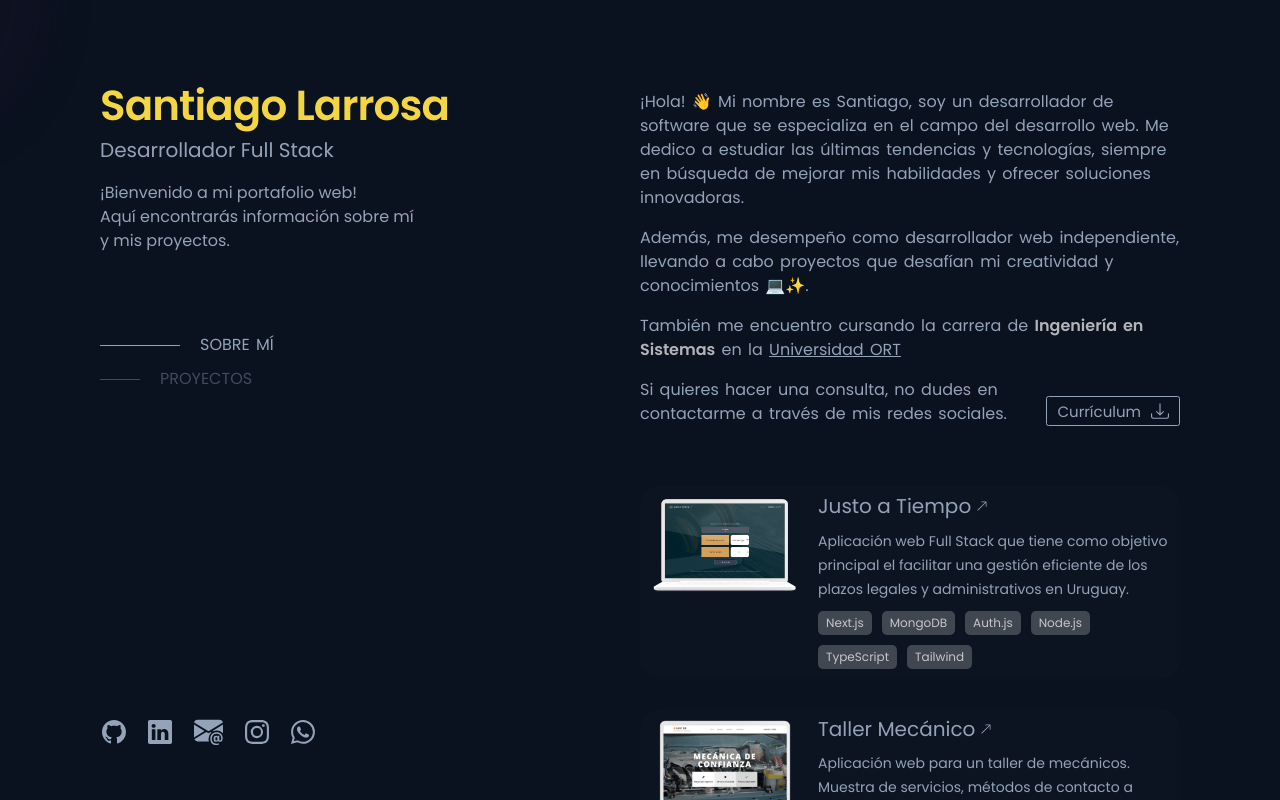
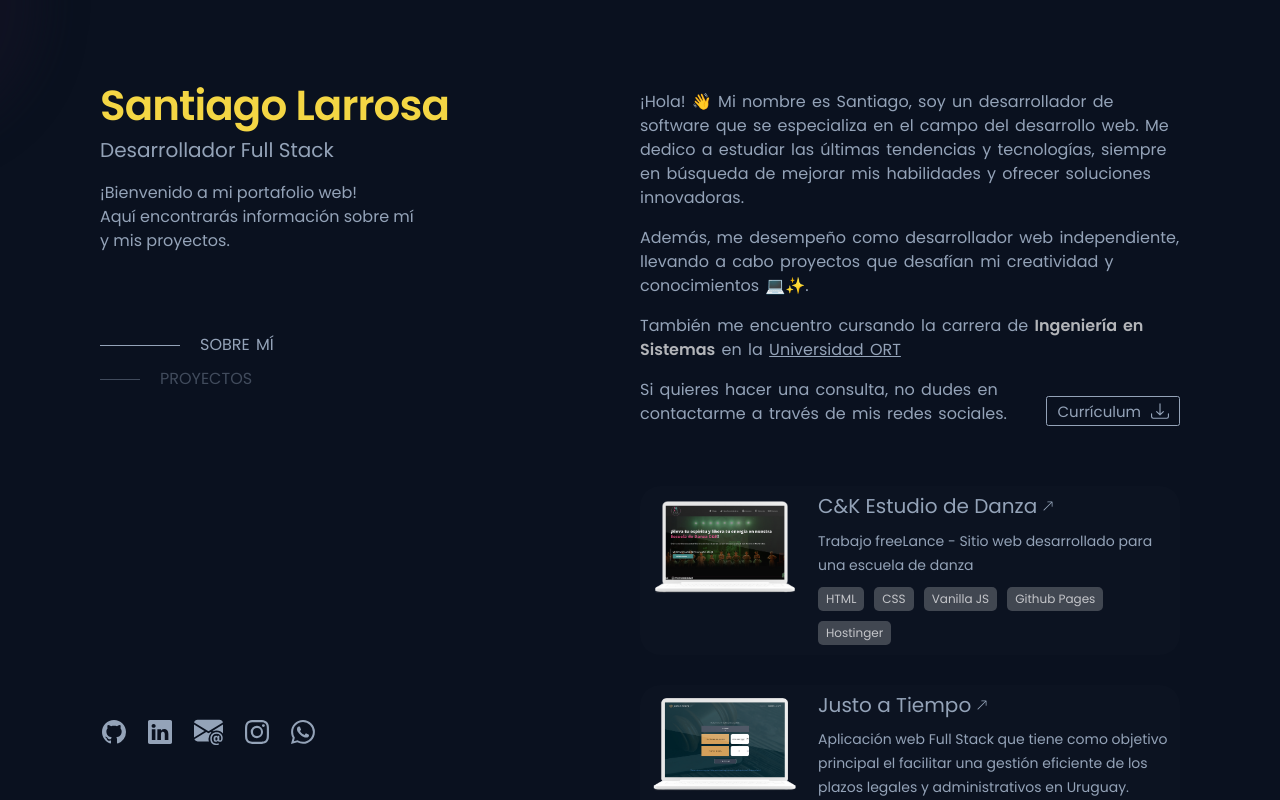
Before and after one commit to Dev-Santi/my_portfolio, a Next.js app: page / in a window 1280 px wide. Shown: the top 800 px of the page. Built offline with nearby package versions, Linux system fonts and the light colour scheme.

Commit message:
agregando CYK

```diff
--- a/src/projects.js
+++ b/src/projects.js
@@ -1,4 +1,15 @@
 export default [
+    {
+        id: "9",
+        title: "C&K Estudio de Danza",
+        description:
+            "Trabajo freeLance - Sitio web desarrollado para una escuela de danza",
+        img: "/card_imgs/CYK.png",
+        alt: "Ilustración de cómo se ve el sitio web en una notebook.",
+        tools: ["HTML", "CSS", "Vanilla JS", "Github Pages", "Hostinger"],
+        github: "https://github.com/Dev-Santi/C-Y-K-Escuela",
+        website: "https://www.cykestudiodedanza.com",
+    },
     {
         id: "8",
         title: "Justo a Tiempo",
```
Also changed, not shown: public/card_imgs/CYK.png (added).
